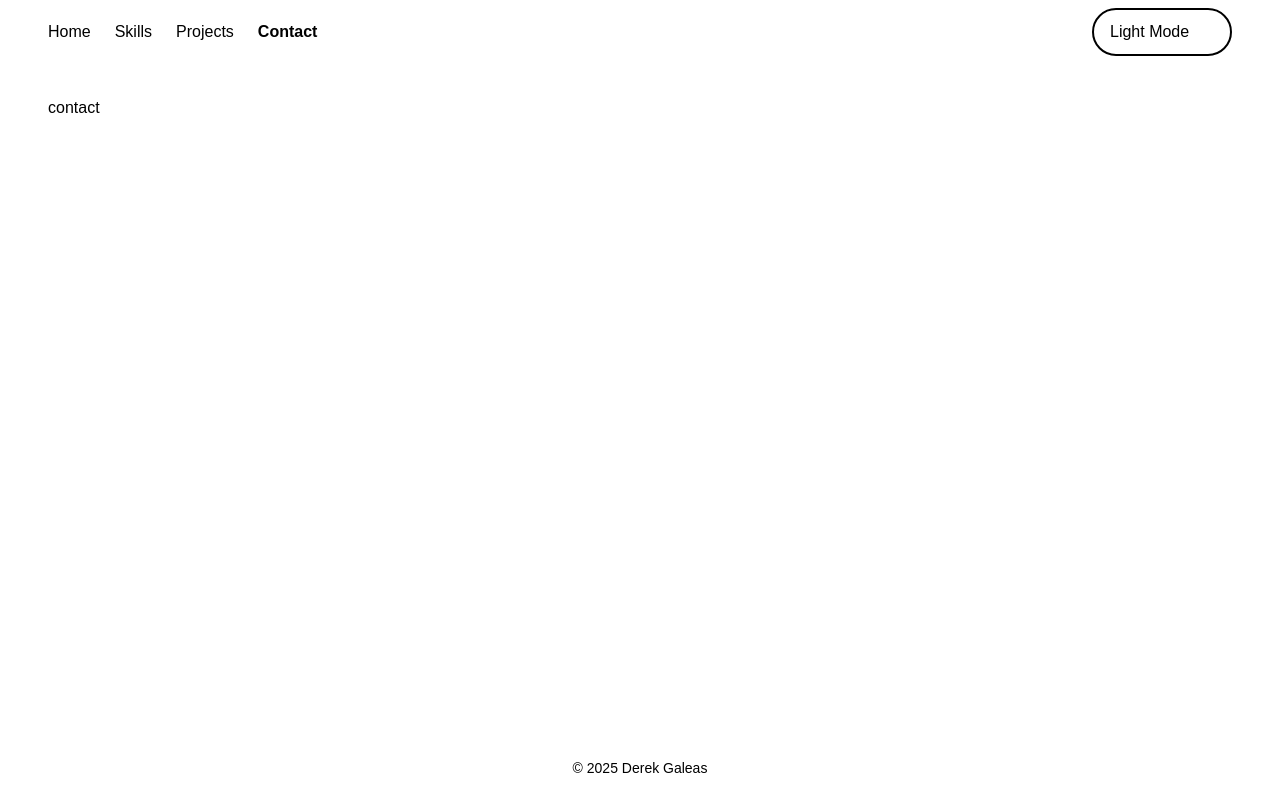
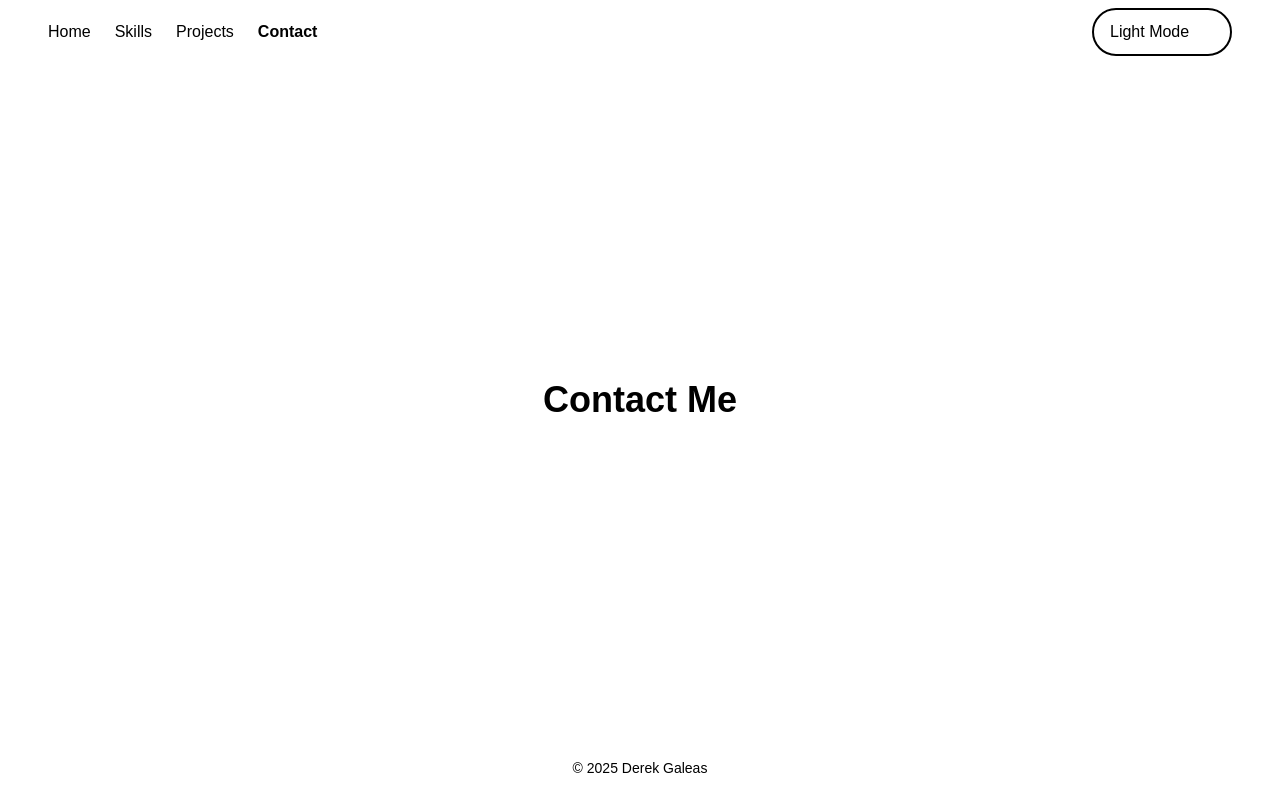
Before and after one commit to DHK2001/portfolio, a Next.js app: page /contact in a window 1280 px wide. Built offline with nearby package versions, Linux system fonts and the light colour scheme.

Commit message:
add value for profile model and change button and icon button hover effect

```diff
--- a/src/app/contact/page.tsx
+++ b/src/app/contact/page.tsx
@@ -1,3 +1,9 @@
+import Title from "@/components/Title";
+
 export default function Contact() {
-  return <h1>contact</h1>;
+  return (
+    <div className="h-full w-full flex flex-col justify-center items-center gap-4">
+      <Title text="Contact Me" />
+    </div>
+  );
 }
--- a/src/app/page.tsx
+++ b/src/app/page.tsx
@@ -17,11 +17,12 @@ export default function Home() {
     name: "Abhinay",
     description:
       "I have 2+ years of experience contributing to a low-code product’s core codebase, combining full-stack and mobile expertise to solve real-world challenges.",
+    profilePicture: ""
   };
 
   return (
     <div className="h-full w-full flex flex-col justify-center items-center gap-4">
-      <UserAvatar imageUrl="" />
+      <UserAvatar imageUrl={profile.profilePicture} />
       <Title text={`Hello, I'm ${profile.name}`} />
       <div className="max-w-2xl text-center">
         <Description text={profile.description} />
--- a/src/components/Button.tsx
+++ b/src/components/Button.tsx
@@ -10,7 +10,7 @@ const Button = ({ text, onClick, disabled }: Props) => {
   return (
     <button
       onClick={onClick}
-      className={`px-4 py-2 bg-[color:var(--primary)] text-[var(--button-text)] hover:opacity-60 text-base font-bold rounded-md transition-colors cursor-pointer`}
+      className={`px-4 py-2 bg-[color:var(--primary)] text-[var(--button-text)] shadow-md transition-transform duration-300 ease-in-out hover:shadow-[0_6px_20px_var(--shadow-color)] hover:-translate-y-1  text-base font-bold rounded-md cursor-pointer`}
     >
       {text}
     </button>
--- a/src/components/IconButton.tsx
+++ b/src/components/IconButton.tsx
@@ -14,9 +14,14 @@ const IconButton = ({ icon, onClick, disabled }: Props) => {
   return (
     <button
       onClick={onClick}
-      className={`px-3 py-2 bg-transparent border-2 border-[color:var(--primary)] text-[var(--button-text)] hover:opacity-60 text-base font-bold rounded-md transition-colors cursor-pointer`}
+      className={`px-3 py-2 bg-transparent border-2 border-[color:var(--primary)] text-[var(--button-text)] shadow-md transition-transform duration-300 ease-in-out hover:shadow-[0_6px_20px_var(--shadow-color)] hover:-translate-y-1 text-base font-bold rounded-md cursor-pointer`}
     >
-      <FontAwesomeIcon icon={icon} size="xl" color="var(--icon)" className="h-6 w-6" />
+      <FontAwesomeIcon
+        icon={icon}
+        size="xl"
+        color="var(--icon)"
+        className="h-6 w-6"
+      />
     </button>
   );
 };
--- a/src/models/models.ts
+++ b/src/models/models.ts
@@ -7,6 +7,7 @@ export interface Skill {
 export interface Profile {
   name: string;
   description: string;
+  profilePicture: string;
 }
 
 export interface Project {
```
